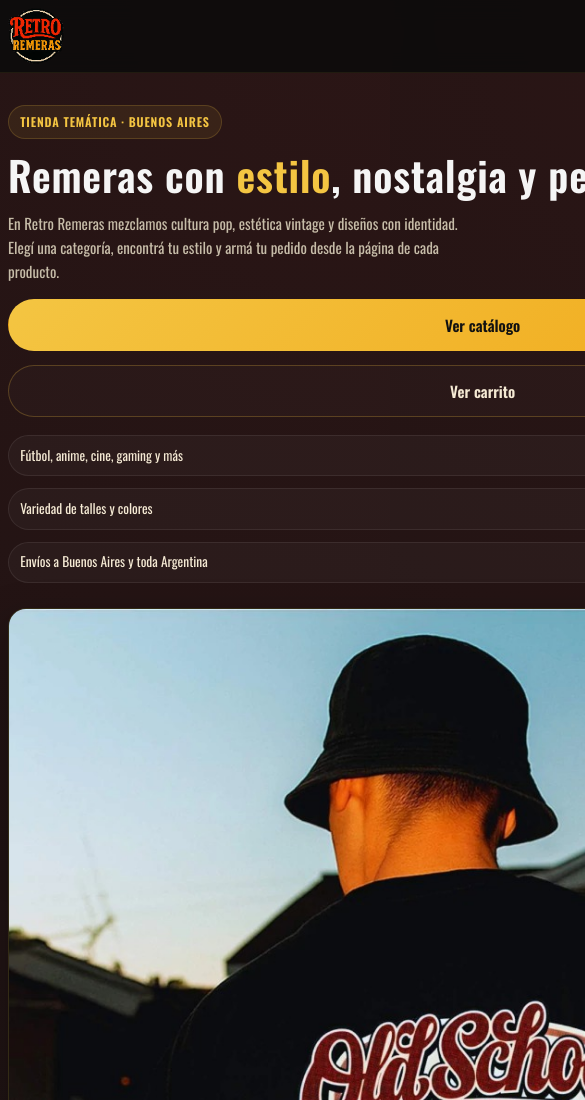
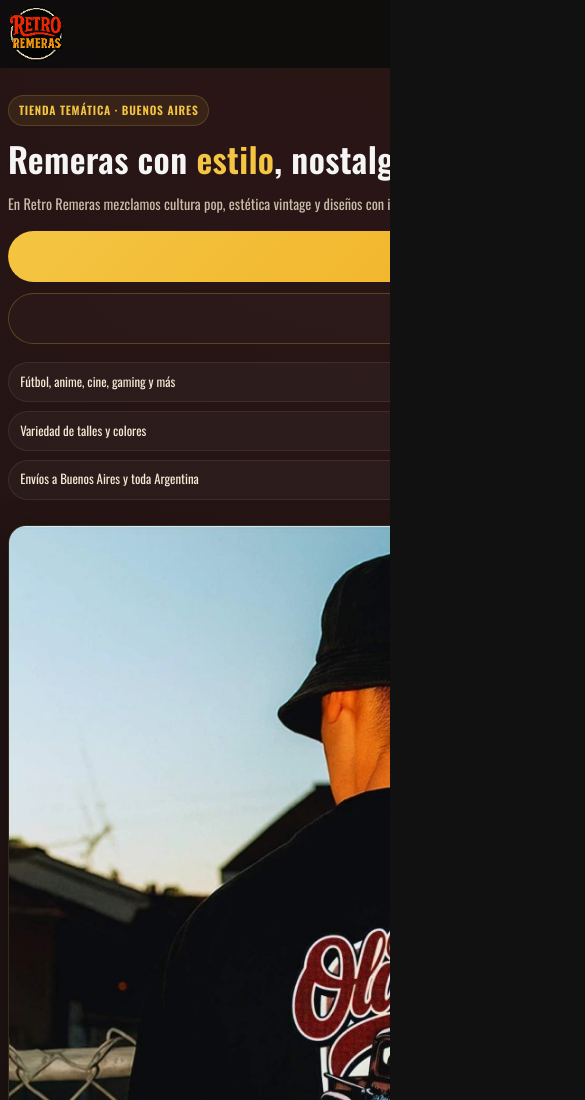
Before and after one commit to dorsiSQL/proyecto-aylu, a plain HTML site: page index.html in a window 390 px wide. Shown: the top 1100 px of the page, 585 px wide, since content can reach past the window. Drawn offline with nearby package versions, Linux system fonts and the light colour scheme.

Commit message:
improved querys

```diff
--- a/css/style.css
+++ b/css/style.css
@@ -1484,3 +1484,223 @@ ol {
     font-size: 1.02rem;
   }
 }
+
+
+/* ── Landing hardening / mobile overflow fixes ───────────────── */
+html,
+body {
+  max-width: 100%;
+  overflow-x: hidden;
+}
+
+main,
+.topbar,
+.hero,
+.hero-grid,
+.hero-copy,
+.hero-visual,
+.poster-stack,
+.poster-main,
+.poster-side,
+.section,
+.footer {
+  max-width: 100%;
+}
+
+.hero-copy,
+.hero-visual,
+.poster-main,
+.poster-side,
+.poster-badge,
+.hero-actions,
+.hero-highlights,
+.hero-highlights li {
+  min-width: 0;
+}
+
+.hero-title {
+  width: 100%;
+  max-width: 100%;
+  overflow-wrap: break-word;
+  word-break: normal;
+  hyphens: auto;
+}
+
+.poster-main img,
+.poster-side img {
+  width: 100%;
+  height: 100%;
+  object-fit: cover;
+}
+
+@media (max-width: 1023px) {
+  .navbar {
+    display: grid;
+    grid-template-columns: minmax(0, 1fr) auto;
+    align-items: center;
+  }
+
+  .brand {
+    min-width: 0;
+  }
+
+  .menu-toggle {
+    display: inline-flex !important;
+    justify-self: end;
+  }
+
+  .hero-grid {
+    grid-template-columns: minmax(0, 1fr);
+  }
+
+  .hero-copy {
+    width: 100%;
+  }
+
+  .hero-title {
+    font-size: clamp(1.95rem, 8vw, 3.4rem);
+    line-height: 0.98;
+    text-wrap: wrap;
+  }
+
+  .hero-text {
+    max-width: 100%;
+  }
+
+  .hero-actions,
+  .hero-highlights {
+    width: 100%;
+  }
+
+  .poster-stack {
+    width: 100%;
+  }
+}
+
+@media (max-width: 767px) {
+  .topbar .container,
+  .hero .container,
+  .section .container,
+  .footer .container {
+    width: min(100%, calc(100% - 24px));
+  }
+
+  .navbar {
+    grid-template-columns: minmax(0, 1fr) 44px;
+    gap: 0.5rem;
+  }
+
+  .brand img {
+    width: 56px;
+    height: 56px;
+  }
+
+  .hero {
+    padding: 1.6rem 0 2rem;
+  }
+
+  .hero-title {
+    font-size: clamp(1.65rem, 10vw, 2.45rem) !important;
+    letter-spacing: 0.01em;
+  }
+
+  .hero-text {
+    font-size: 0.94rem;
+  }
+
+  .hero-actions {
+    gap: 0.7rem;
+  }
+
+  .hero-highlights {
+    gap: 0.55rem;
+  }
+
+  .hero-highlights li {
+    font-size: 0.84rem;
+    padding: 0.55rem 0.7rem;
+  }
+
+  .hero-visual,
+  .poster-stack,
+  .poster-main,
+  .poster-side {
+    width: 100%;
+  }
+
+  .poster-main,
+  .poster-side .poster-main {
+    min-height: 180px;
+  }
+
+  .poster-badge {
+    font-size: 0.82rem;
+    padding: 0.6rem 0.72rem;
+  }
+}
+
+@media (max-width: 479px) {
+  :root {
+    --container-pad: 8px;
+    --header-height: 68px;
+  }
+
+  .topbar .container,
+  .hero .container,
+  .section .container,
+  .footer .container {
+    width: min(100%, calc(100% - 16px));
+  }
+
+  .navbar {
+    grid-template-columns: minmax(0, 1fr) 42px;
+  }
+
+  .menu-toggle {
+    width: 42px;
+    height: 42px;
+  }
+
+  .menu-toggle span,
+  .menu-toggle::before,
+  .menu-toggle::after {
+    width: 20px;
+  }
+
+  .hero-title {
+    font-size: clamp(1.5rem, 9.2vw, 2.15rem) !important;
+    line-height: 1;
+  }
+
+  .hero-text {
+    font-size: 0.9rem;
+  }
+
+  .eyebrow,
+  .section-kicker {
+    font-size: 0.72rem;
+    padding: 0.34rem 0.62rem;
+  }
+
+  .btn {
+    min-height: 44px;
+    padding: 0.78rem 0.95rem;
+    font-size: 0.92rem;
+  }
+
+  .hero-highlights li {
+    font-size: 0.8rem;
+  }
+
+  .poster-main,
+  .poster-side .poster-main {
+    min-height: 160px;
+  }
+
+  .poster-badge {
+    left: 0.6rem;
+    right: 0.6rem;
+    bottom: 0.6rem;
+    font-size: 0.76rem;
+  }
+}
```
